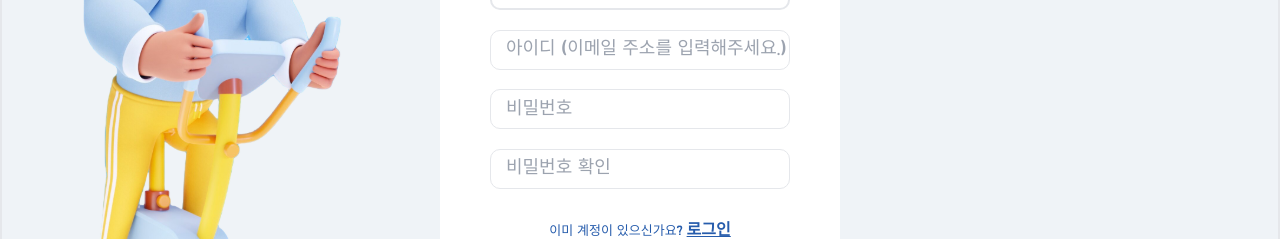
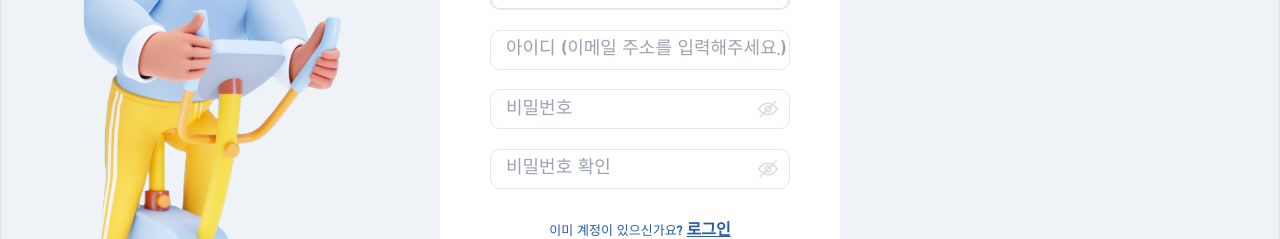
Before and after one commit to yoo-nji/Today_Workout_Done, a React (Vite) app: page /signup in a window 1280 px wide. Shown: the part 374-613 px from the top of the page. Built offline with nearby package versions, Linux system fonts and the light colour scheme; no server answers; a web font is replaced by a local one.

Commit message:
feat: 비밀번호 표시 기능 추가

```diff
--- a/src/pages/Signup.tsx
+++ b/src/pages/Signup.tsx
@@ -4,6 +4,8 @@ import { Link, Navigate, useNavigate } from "react-router";
 import { twMerge } from "tailwind-merge";
 import axios from "axios";
 import { api } from "../api/axios";
+import privateImg from "../assets/private.svg";
+import showPwImg from "../assets/showpw.svg";
 
 export default function Signup() {
   const navigate = useNavigate();
@@ -15,6 +17,9 @@ export default function Signup() {
   const [nameError, setNameError] = useState("");
   const [emailError, setEmailError] = useState("");
   const [passwordError, setPasswordError] = useState("");
+  const [confirmPasswordError, setConfirmPasswordError] = useState("");
+  const [showPassword, setShowPassword] = useState(false);
+  const [showConfirmPassword, setShowConfirmPassword] = useState(false);
   const [isSubmitting, setIsSubmitting] = useState(false);
 
   /* 공통 스페이스바 차단 핸들러 */
@@ -121,12 +126,25 @@ export default function Signup() {
   /* 비밀번호 필드에 따른 에러 처리 */
   const handlePasswordChange = (e: React.ChangeEvent<HTMLInputElement>) => {
     const newPassword = e.target.value;
+    const regex = /^[A-Za-z0-9!@#$%^&*()_+\-=\[\]{};':"\\|,.<>\/?]+$/;
     setPassword(newPassword);
 
-    if (confirmPassword !== "" && confirmPassword !== newPassword) {
-      setPasswordError("비밀번호가 일치하지 않음");
+    // 빈 칸일 때 에러 메시지 제거
+    if (newPassword === "") {
+      setPasswordError("");
+    } else if (!regex.test(newPassword)) {
+      setPasswordError("영문 대 소문자, 숫자, 특수문자를 사용하세요.");
+    } else if (newPassword.length > 16 || newPassword.length < 8) {
+      setPasswordError("8 ~ 16자 영문 대 소문자, 숫자, 특수문자를 사용하세요.");
     } else {
       setPasswordError("");
+    }
+
+    // 비밀번호 확인 에러 동기화
+    if (confirmPassword && newPassword !== confirmPassword) {
+      setConfirmPasswordError("비밀번호가 일치하지 않음");
+    } else {
+      setConfirmPasswordError("");
     }
   };
 
@@ -138,26 +156,25 @@ export default function Signup() {
     setConfirmPassword(newConfirmPassword);
 
     if (newConfirmPassword === "") {
-      setPasswordError("");
+      setConfirmPasswordError("");
     } else if (newConfirmPassword !== password) {
-      setPasswordError("비밀번호가 일치하지 않음");
+      setConfirmPasswordError("비밀번호가 일치하지 않음");
     } else {
-      setPasswordError("");
+      setConfirmPasswordError("");
     }
   };
 
   /* 가입하기 버튼 활성화 조건 */
   const isFormValid =
     name &&
-    !name.includes(" ") &&
     email &&
-    !email.includes(" ") &&
     password &&
     confirmPassword &&
     password === confirmPassword &&
     nameError === "" &&
     emailError === "" &&
-    passwordError === "";
+    passwordError === "" &&
+    confirmPasswordError === "";
 
   // useEffect(() => {
   //   const getUser = async () => {
@@ -258,7 +275,6 @@ export default function Signup() {
             }`
           )}
         />
-
         {/* 이메일 에러 메시지 */}
         {emailError && (
           <p className="ml-[15px] text-red-500 text-[13px] font-dohyeon">
@@ -266,15 +282,17 @@ export default function Signup() {
           </p>
         )}
 
+        <div>
+          <div>
             {/* 비밀번호 입력 필드 */}
             <input
-          type="password"
+              type={showPassword ? "text" : "password"}
               placeholder="비밀번호"
               value={password}
               onChange={handlePasswordChange}
               onKeyDown={handleKeyDown}
               className={twMerge(
-            `w-full h-[40px] py-auto pl-[15px] border rounded-[10px] mb-[19.5px] font-jua text-[18px] ${
+                `w-full h-[40px] py-auto pl-[15px] border rounded-[10px] font-jua text-[18px] ${
                   emailError ? "mt-0" : "mt-[19.5px]"
                 } ${
                   password
@@ -287,26 +305,18 @@ export default function Signup() {
                 }`
               )}
             />
-
-        {/* 비밀번호 확인 입력 필드 */}
-        <input
-          type="password"
-          placeholder="비밀번호 확인"
-          value={confirmPassword}
-          onChange={handleConfirmPasswordChange}
-          onKeyDown={handleKeyDown}
-          className={twMerge(
-            `w-full h-[40px] py-auto pl-[15px] border rounded-[10px] font-jua text-[18px] ${
-              confirmPassword
-                ? "text-[#265CAC] border-[#265CAC] border-[2px]"
-                : "text-gray-400"
-            } ${
-              passwordError
-                ? "border-[#EB003E] border-[2px] text-[#EB003E]"
-                : ""
-            }`
-          )}
+            <button
+              type="button"
+              onClick={() => setShowPassword(!showPassword)}
+              className="absolute right-[62px] top-[288px] translate-y-[0%] w-[20px] h-[20px] p-0 border-none bg-transparent"
+            >
+              <img
+                src={showPassword ? `${showPwImg}` : `${privateImg}`}
+                alt={showPassword ? "비밀번호 숨기기" : "비밀번호 보이기"}
+                className="w-full h-full"
               />
+            </button>
+          </div>
 
           {/* 비밀번호 에러 메시지 */}
           {passwordError && (
@@ -315,11 +325,56 @@ export default function Signup() {
             </p>
           )}
 
+          <div>
+            {/* 비밀번호 확인 입력 필드 */}
+            <input
+              type={showConfirmPassword ? "text" : "password"}
+              placeholder="비밀번호 확인"
+              value={confirmPassword}
+              onChange={handleConfirmPasswordChange}
+              onKeyDown={handleKeyDown}
+              className={twMerge(
+                `w-full h-[40px] py-auto pl-[15px] border rounded-[10px] font-jua text-[18px] ${
+                  passwordError ? "mt-0" : "mt-[19.5px]"
+                } ${
+                  confirmPassword
+                    ? "text-[#265CAC] border-[#265CAC] border-[2px] text-[16px]"
+                    : "text-gray-400"
+                } ${
+                  confirmPasswordError
+                    ? " border-[#EB003E] border-[2px] text-[#EB003E]"
+                    : ""
+                }`
+              )}
+            />
+            <button
+              type="button"
+              onClick={() => setShowConfirmPassword(!showConfirmPassword)}
+              className="absolute right-[62px] top-[348px] translate-y-[0%] w-[20px] h-[20px] p-0 border-none bg-transparent"
+            >
+              <img
+                src={showConfirmPassword ? `${showPwImg}` : `${privateImg}`}
+                alt={
+                  showConfirmPassword ? "비밀번호 숨기기" : "비밀번호 보이기"
+                }
+                className="w-full h-full"
+              />
+            </button>
+          </div>
+
+          {/* 비밀번호 확인 에러 메시지 */}
+          {confirmPasswordError && (
+            <p className="ml-[15px] text-red-500 text-[13px] font-dohyeon">
+              {confirmPasswordError}
+            </p>
+          )}
+        </div>
+
         {/* 로그인으로 이동하는 링크 */}
         <p
           className={twMerge(
             `text-center text-[#265CAC] font-dohyeon text-[13px] ${
-              passwordError ? "mt-[10px]" : "mt-[29.5px]"
+              confirmPasswordError ? "mt-[10px]" : "mt-[29.5px]"
             }`
           )}
         >
```
Lines whose indentation alone changed are shown as unchanged.
